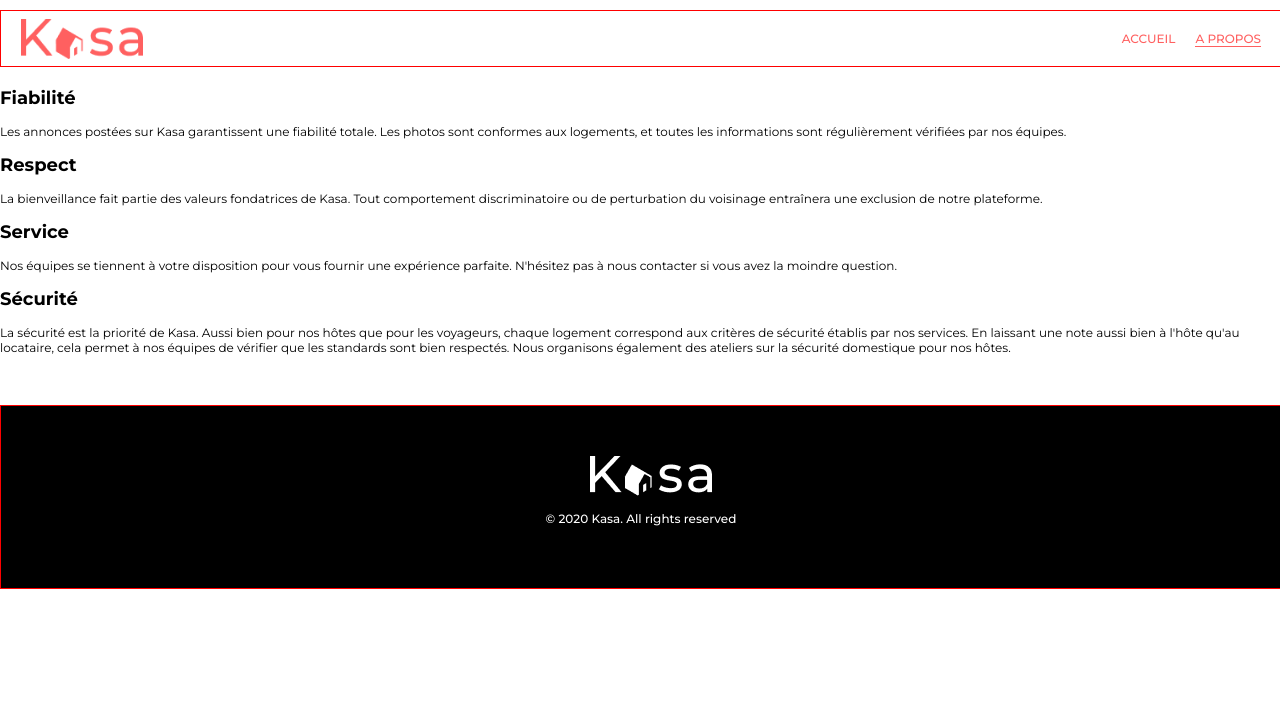
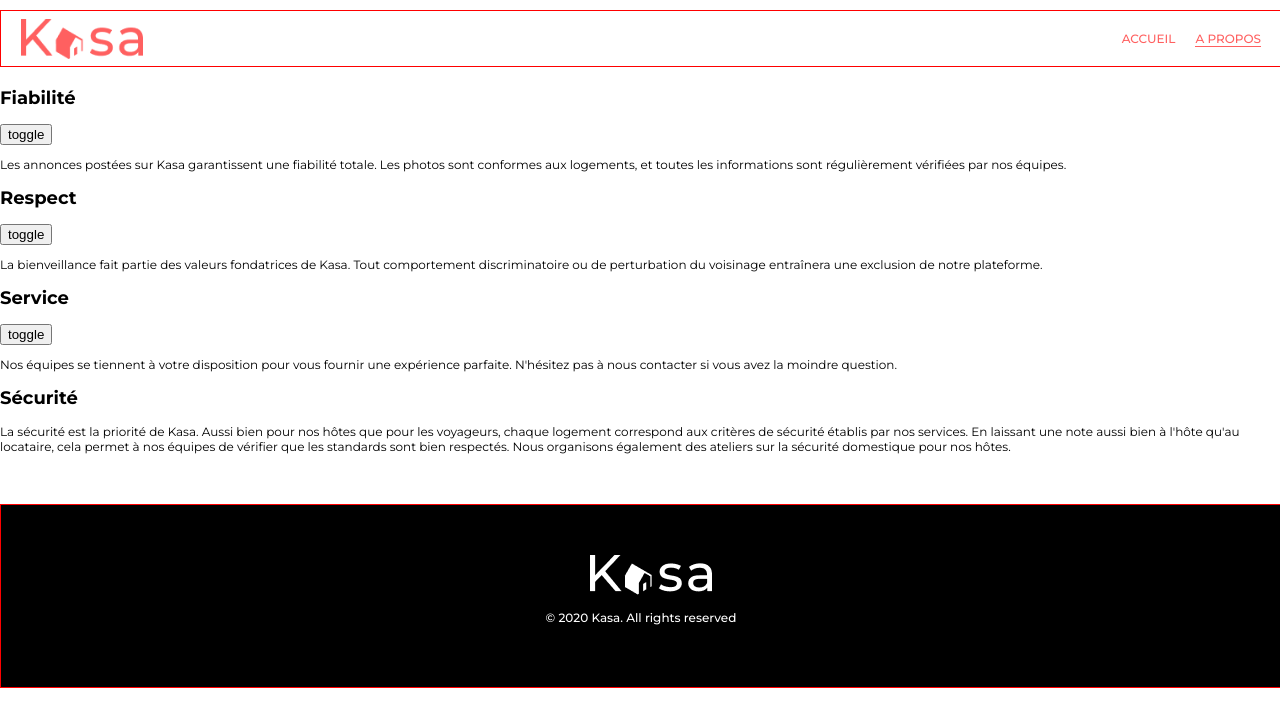
Before and after one commit to AurelieLescop/kasa, a React (Create React App) app: page /About in a window 1280 px wide. Shown: the top 726 px of the page. Built offline with nearby package versions, Linux system fonts and the light colour scheme.

Commit message:
essai 1 collapse page about

```diff
--- /dev/null
+++ b/src/components/Collapse.js
@@ -0,0 +1,37 @@
+import React from 'react';
+import { useState } from "react";
+
+// function Collapse(){
+
+//     const [open, setOPen] = useState(false);
+//     setOPen(!open);
+//     return(
+//         <div>
+//         <button>toggle</button>
+//         {open && <div>toggle me</div>}
+//         </div>
+//     )
+// }
+// export default Collapse;
+
+function Collapse(props){
+    const [open, setOPen] = useState(true);
+    // à changer selon si on veut ouvert ou non
+
+    const toggle = () => {
+        setOPen(!open);
+      };
+
+      return (
+        <div>
+          <button onClick={toggle}>toggle</button>
+          {open && (
+            <div className="toggle">{props.children}</div>
+          )}
+        </div>
+      );
+}
+export default Collapse;
+
+
+// export default Collapse;
--- a/src/pages/About.js
+++ b/src/pages/About.js
@@ -1,27 +1,35 @@
 import Header from "../components/Header";
 import Footer from "../components/Footer";
+import Collapse from "../components/Collapse";
+
 
 function About() {
+
   return (
     <div className="About">
       <Header />
       <article>
         <h2>Fiabilité</h2>
+        <Collapse label="Fiabilité"/>
         <p>
           Les annonces postées sur Kasa garantissent une fiabilité totale. Les
           photos sont conformes aux logements, et toutes les informations sont
           régulièrement vérifiées par nos équipes.
         </p>
+        {/* </Collapse> */}
       </article>
       <article>
         <h2>Respect</h2>
-        <p>
-        La bienveillance fait partie des valeurs fondatrices de Kasa.
-        Tout comportement discriminatoire ou de perturbation du voisinage entraînera une exclusion de notre plateforme.
-        </p>
+        <Collapse />
+          <p>
+          La bienveillance fait partie des valeurs fondatrices de Kasa.
+          Tout comportement discriminatoire ou de perturbation du voisinage entraînera une exclusion de notre plateforme.
+          </p>
+
       </article>
       <article>
         <h2>Service</h2>
+        <Collapse />
         <p>
         Nos équipes se tiennent à votre disposition pour vous fournir une expérience parfaite.
         N'hésitez pas à nous contacter si vous avez la moindre question.
```
